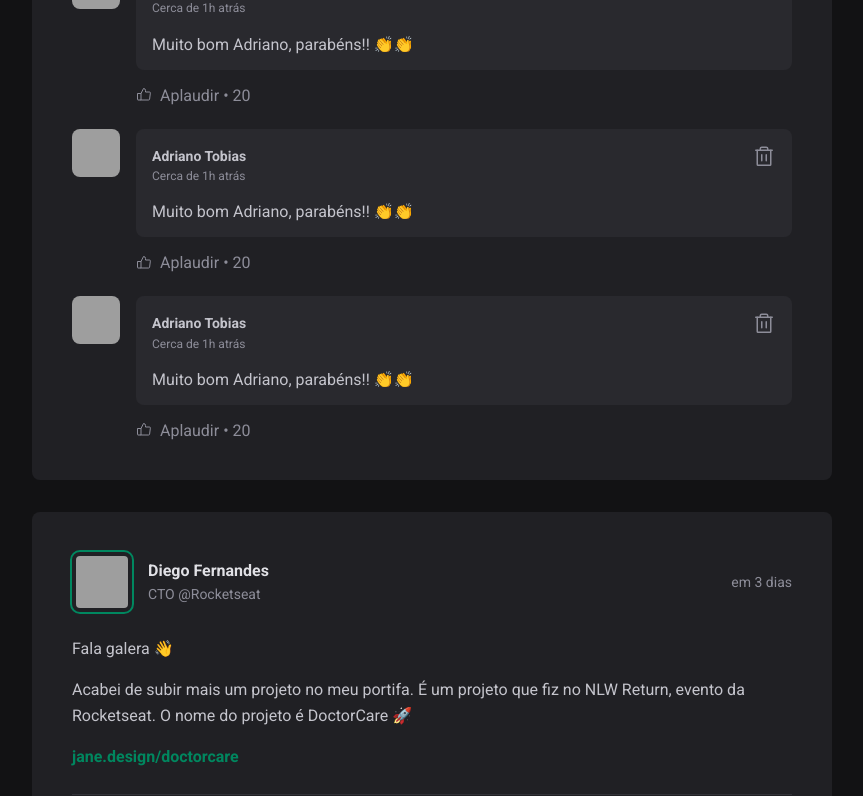
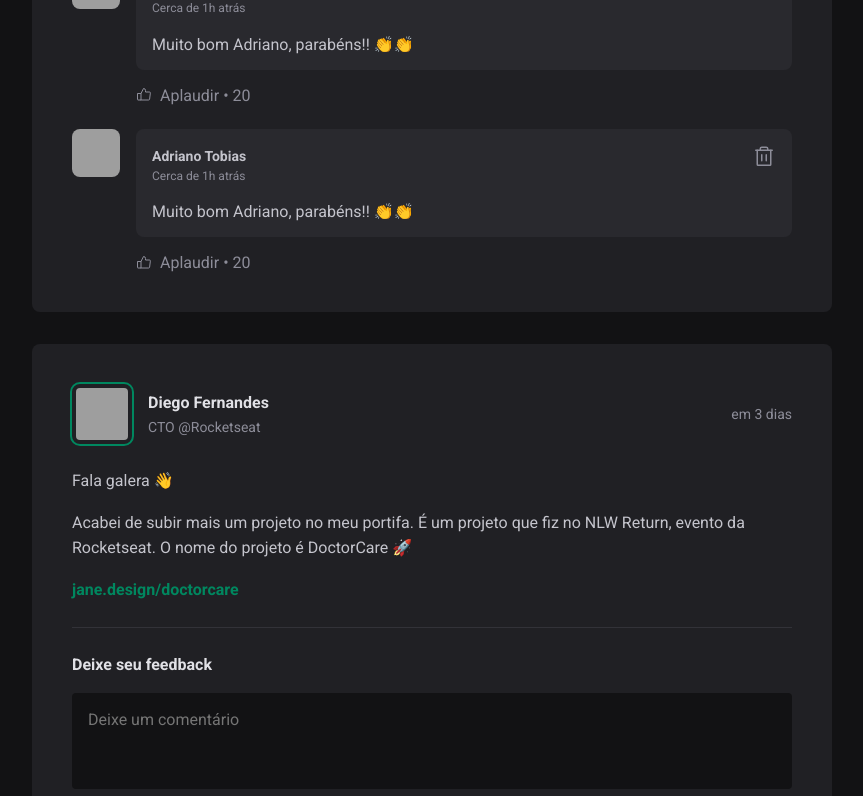
Before and after one commit to AdrianoTobias/feed, a React (Vite) app: page / in a window 1280 px wide. Shown: the part 616-1412 px from the top of the page, without its empty margins (352-1215 px from the left). Built offline with nearby package versions, Linux system fonts and the light colour scheme; grey boxes are pictures that could not be loaded.

Commit message:
React Engines - useState

```diff
--- a/src/components/Post.jsx
+++ b/src/components/Post.jsx
@@ -1,5 +1,6 @@
 import { format, formatDistanceToNow } from 'date-fns';
 import ptBR from 'date-fns/locale/pt-BR';
+import { useState } from 'react';
 
 import { Avatar } from './Avatar';
 import { Comment } from './Comment';
@@ -7,6 +8,11 @@
 import styles from './Post.module.css';
 
 export function Post({ author, publishedAt, content }) {
+  const [comments, setComments] = useState([
+    1,
+    2,
+  ]);
+
   const publishedDateFormatted = format(publishedAt, "d 'de' LLLL 'às' HH'h':mm'm'", {
     locale: ptBR,
   });
@@ -15,6 +21,12 @@
     locale: ptBR,
     addSuffix: true
   });
+
+  function handleCrateNewComment() {
+    event.preventDefault()
+
+    setComments([...comments, comments.length + 1]);
+  }
 
   return (
     <article className={styles.post}>
@@ -42,7 +54,7 @@
         })}
       </div>
 
-      <form className={styles.commentForm}>
+      <form onSubmit={handleCrateNewComment} className={styles.commentForm}>
         <strong>Deixe seu feedback</strong>
 
         <textarea
@@ -55,9 +67,9 @@
       </form>
 
       <div className={styles.commentList}>
-        <Comment />
-        <Comment />
-        <Comment />
+        {comments.map(comment => {
+          return <Comment />
+        })}
       </div>
     </article>
   )
```
